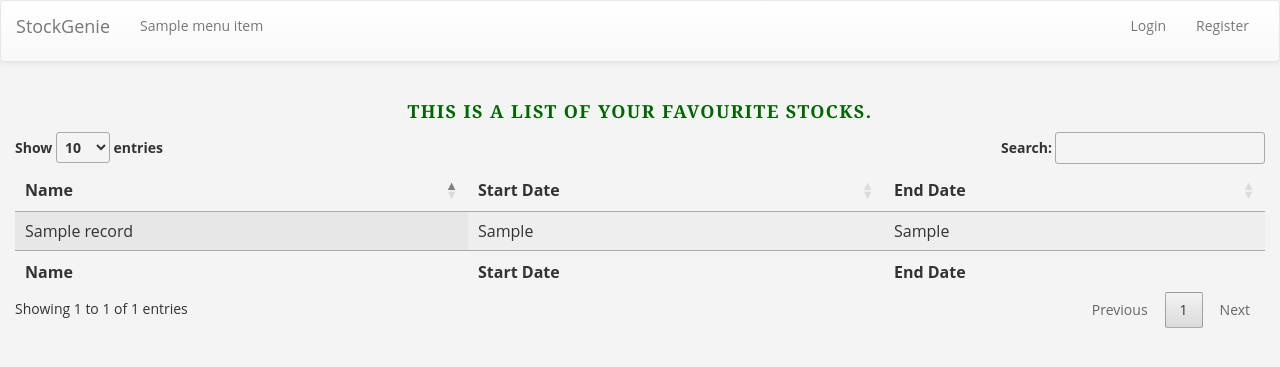
After one commit to sanginovs/StockGenie, a Python web app: template app/templates/favourites.html in a window 1280 px wide. The commit adds this page. Shown: the top 367 px of the page. Run offline with Jinja, Linux system fonts and the light colour scheme; the template is opened without the code that fills it: most values are stand-ins (such as "Sample title", 1, 10 or a date in 2020); some libraries are stand-ins or nearby versions.

Commit message:
favourite stock page created

```diff
--- a/app/models.py
+++ b/app/models.py
@@ -56,6 +56,8 @@ class FavoriteStocks(dbModel):
     fid = PrimaryKeyField()
     uid = ForeignKeyField(Users)
     sname = TextField()
+    Field4=TextField()
+    Field5=TextField()
 
 class StockData(dbModel):
     sdid = PrimaryKeyField()
--- /dev/null
+++ b/app/templates/favourites.html
@@ -0,0 +1,81 @@
+{% extends "base.html" %}
+
+{% block navbar %}
+
+{% include "navigation.html" %}
+
+{%endblock%}
+{% block body %}
+
+<link rel="stylesheet" type="text/css" href="https://cdn.datatables.net/1.10.16/css/jquery.dataTables.min.css">
+<script type="text/javascript" language="javascript" src="https://cdn.datatables.net/1.10.16/js/jquery.dataTables.min.js"></script>
+
+
+<div>
+
+<h3>This is a list of your favourite stocks.</h3>
+
+</div>
+
+
+<table id="myTable" class="display" cellspacing="0" width="100%">
+   <thead>
+      <tr>
+        <th>Name</th>
+        <th>Start Date</th>
+        <th>End Date</th>
+      </tr>
+   </thead>
+   <tfoot>
+      <tr>
+         <th>Name</th>
+         <th>Start Date</th>
+         <th>End Date</th>
+      </tr>
+   </tfoot>
+   <tbody>
+  {% if allstocks%}
+      {%for record in allstocks%}
+      <tr>
+         <td>{{record.sname}}</td>
+         <td>{{record.Field4}}</td>
+         <td>{{record.Field5}}</td>
+      </tr>
+      {%endfor%}
+  {%endif%}
+  </tbody>
+</table>
+
+
+
+
+
+
+
+
+<style>
+
+h3{
+  font-family: Georgia, serif;
+      font-size: 18px;
+      font-weight: bold;
+      color: #006600;
+      letter-spacing: 1.4px;
+
+      text-transform: uppercase;
+      text-align: center;
+
+
+
+
+}
+</style>
+
+<script>
+
+$(document).ready(function(){
+    $('#myTable').DataTable();
+});
+</script>
+
+{%endblock%}
```
Also changed, not shown: app/routes.py (+9 -7 lines), app/templates/home.html (+5 -3 lines), data/db.sqlite.
